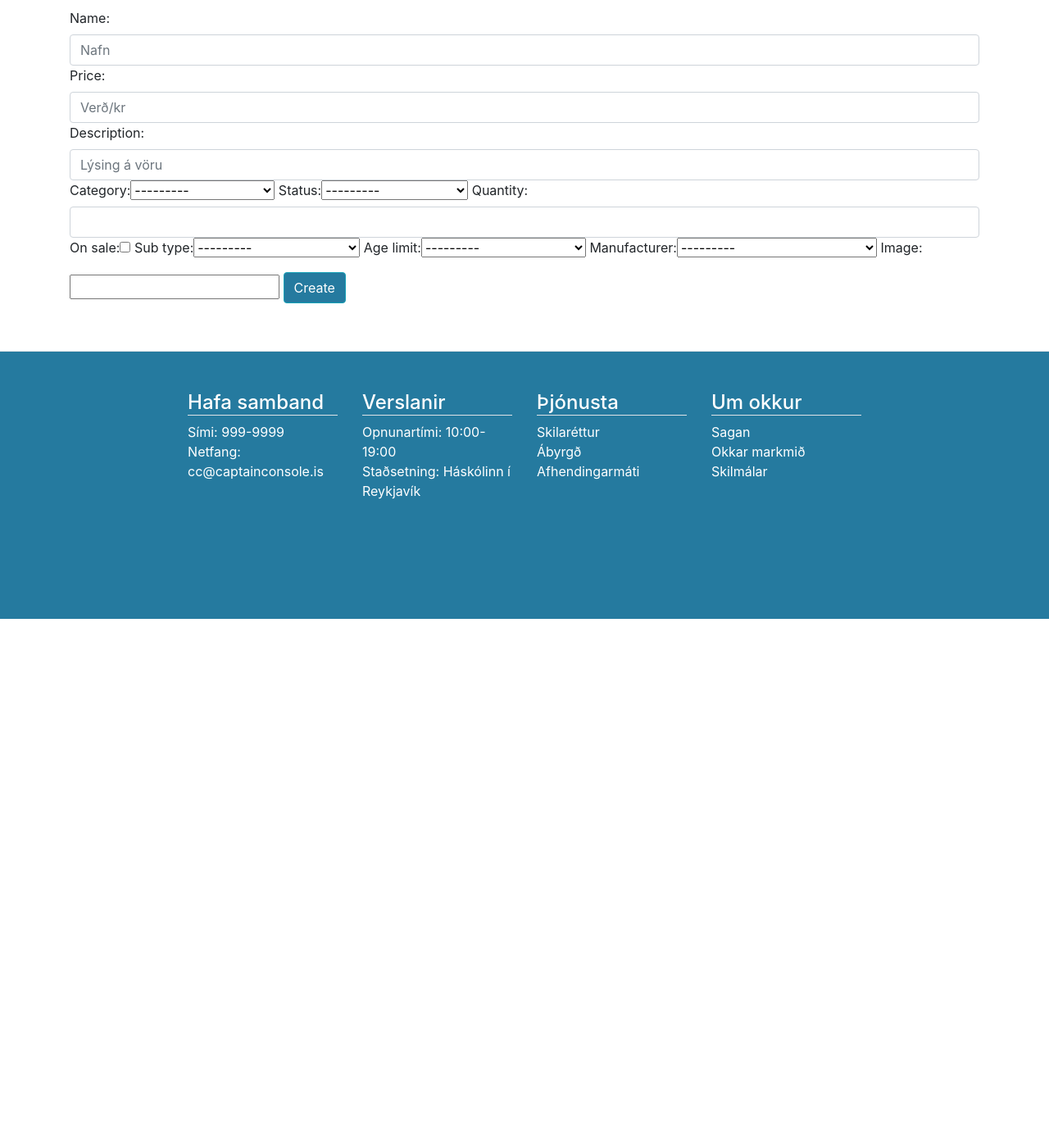
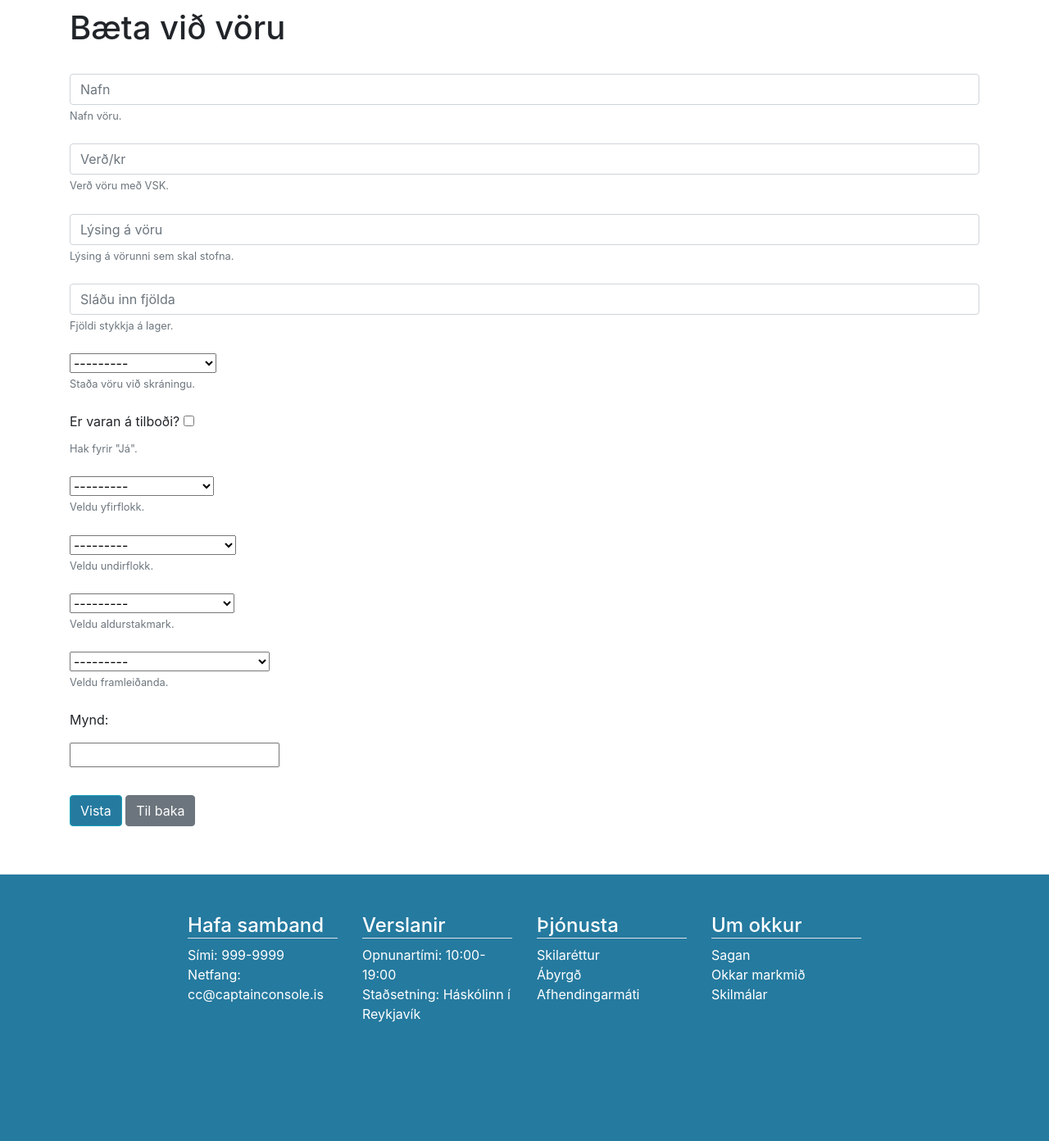
Before and after one commit to jonag15/Captain_Console, a Django app: template templates/product/create_product.html in a window 1280 px wide. Shown: the part 172-1564 px from the top of the page at 82% size. Before the commit the page ends 927 px from the top, so only its background shows below. Run offline with Django 3.2, Linux system fonts and the light colour scheme; the template is opened without the code that fills it: values that come from a table or form of the project are taken from there, others are empty; tables that the repository leaves empty hold one stand-in row (values such as "Sample post"); parts of the project's set-up code (start-up, migrations or seed data) failed here and were passed over; some libraries are stand-ins or nearby versions.

Commit message:
Breyta og bæta við vöru

```diff
--- a/product/forms/product_form.py
+++ b/product/forms/product_form.py
@@ -15,8 +15,8 @@
             'name': widgets.TextInput(attrs={'class': 'form-control', 'placeholder': 'Nafn'}),
             'price': widgets.NumberInput(attrs={'class': 'form-control', 'placeholder': 'Verð/kr'}),
             'description': widgets.TextInput(attrs={'class': 'form-control', 'placeholder': 'Lýsing á vöru'}, ),
-            'quantity': widgets.NumberInput(attrs={'class': 'form-control'}),
-            'on_sale': widgets.CheckboxInput(attrs={'class': 'checkbox'}),
+            'quantity': widgets.NumberInput(attrs={'class': 'form-control', 'placeholder': 'Sláðu inn fjölda'}),
+            'on_sale': widgets.CheckboxInput(attrs={'class': 'checkbox', 'placeholder': 'Tilboð'}),
             'category': forms.Select(attrs={'class': 'ProductType'}),
             'status': forms.Select(attrs={'class': 'ProductStatus'}),
             'sub_type': forms.Select(attrs={'class': 'ProductSubTypes'}),
--- a/product/views.py
+++ b/product/views.py
@@ -63,6 +63,7 @@
     context = {'products': Product.objects.all()}
     return render(request, 'product/single_product.html', context)
 
+@login_required
 def create_new_product(request):
     if request.method == 'POST':
         form = ProductCreateForm(data=request.POST)
@@ -78,18 +79,20 @@
         'form': form
     })
 
+@login_required
 def delete_product(request, id):
     product = get_object_or_404(Product, pk=id)
     product.delete()
     return redirect('product_index')
 
+@login_required
 def update_product(request, id):
     instance = get_object_or_404(Product, pk=id)
     if request.method == 'POST':
         form = ProductUpdateForm(data=request.POST, instance=instance)
         if form.is_valid():
             form.save()
-            return redirect('get_product_by_id', id=id)
+            return redirect('choose_product_to_update')
     else:
         form = ProductUpdateForm(instance=instance)
     return render(request, 'product/update_product.html', {
@@ -98,6 +101,7 @@
     })
 
 #For admin to change product
+@login_required
 def get_products_to_choose_from(request):
     context = {'products': Product.objects.all()}
     return render(request, 'product/choose_product_update.html', context)
--- a/templates/product/create_product.html
+++ b/templates/product/create_product.html
@@ -1,10 +1,34 @@
 {% extends 'base.html' %}
 
 {% block content %}
+    <h1>Bæta við vöru</h1><br>
     <form class="form form-horizontal" action="{% url 'create_new_product' %}" method="post">
-    {{ form }}
         {%csrf_token%}
-
-    <input type="submit" value="Create" class="btn btn-primary btn-info" style="clear:both; margin: 10px 0px">
+        {{ form.name }}
+        <small class="form-text text-muted">Nafn vöru.</small><br>
+        {{ form.price }}
+        <small class="form-text text-muted">Verð vöru með VSK.</small><br>
+        {{ form.description }}
+        <small class="form-text text-muted">Lýsing á vörunni sem skal stofna.</small><br>
+        {{ form.quantity }}
+        <small class="form-text text-muted">Fjöldi stykkja á lager.</small><br>
+        {{ form.status }}
+        <small class="form-text text-muted">Staða vöru við skráningu.</small><br>
+        <label>Er varan á tilboði?</label>
+        {{ form.on_sale }}
+        <small class="form-text text-muted">Hak fyrir "Já".</small><br>
+        {{ form.category }}
+        <small class="form-text text-muted">Veldu yfirflokk.</small><br>
+        {{ form.sub_type }}
+        <small class="form-text text-muted">Veldu undirflokk.</small><br>
+        {{ form.age_limit }}
+        <small class="form-text text-muted">Veldu aldurstakmark.</small><br>
+        {{ form.manufacturer }}
+        <small class="form-text text-muted">Veldu framleiðanda.</small><br>
+        <p>Mynd:</p>
+        {{ form.image }}
+        <br><br>
+    <input type="submit" value="Vista" class="btn btn-primary btn-info" style="clear:both; margin: 10px 0px">
+    <a class="btn btn-secondary" href="{% url 'admin_option' %}" role="button">Til baka</a>
     </form>
 {% endblock %}
```
Also changed, not shown: templates/product/choose_product_update.html (+7 -9 lines), templates/product/update_product.html (+27 -3 lines).
